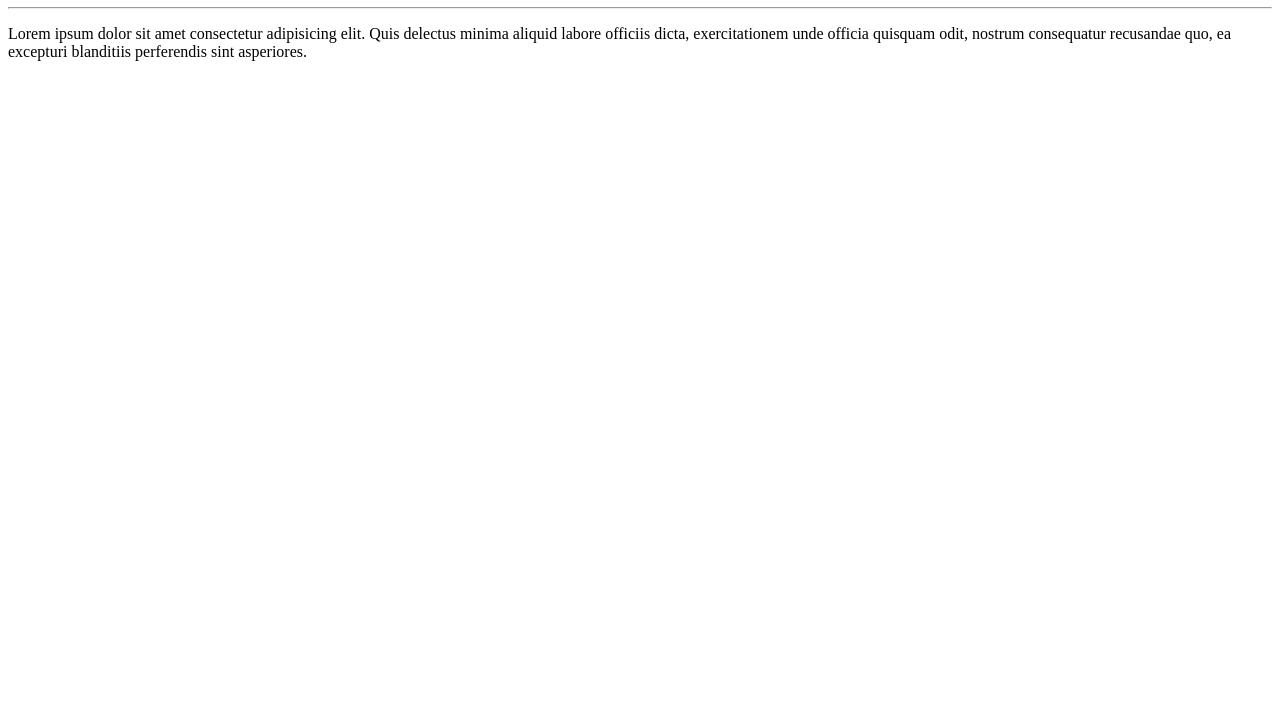
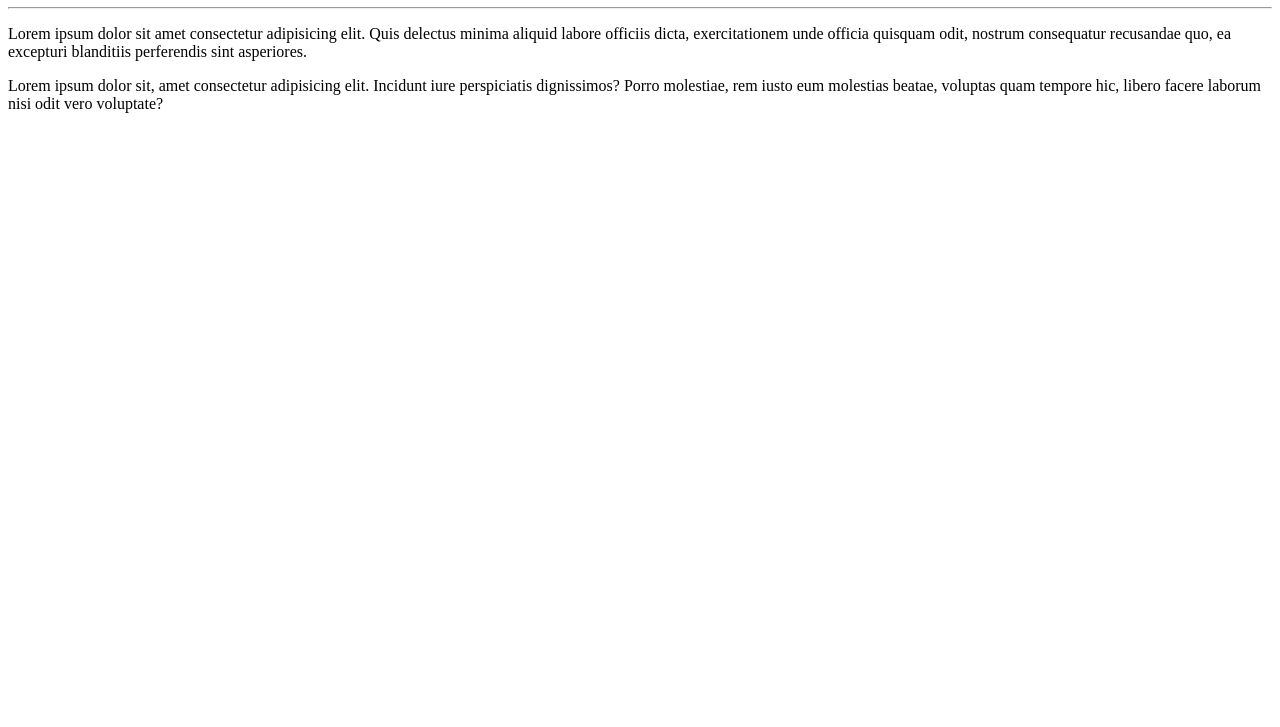
Before and after one commit to Jeffersonfreire/Olamundo, a plain HTML site: page Site-Exemplo/index.html in a window 1280 px wide. Shown: the part 73-800 px from the top of the page. Drawn offline with Linux system fonts and the light colour scheme.

Commit message:
adcionei um paragrafo

```diff
--- a/Site-Exemplo/index.html
+++ b/Site-Exemplo/index.html
@@ -10,5 +10,6 @@
     <h1>Olá Mundo</h1>
     <hr>
     <p>Lorem ipsum dolor sit amet consectetur adipisicing elit. Quis delectus minima aliquid labore officiis dicta, exercitationem unde officia quisquam odit, nostrum consequatur recusandae quo, ea excepturi blanditiis perferendis sint asperiores.</p>
+    <p>Lorem ipsum dolor sit, amet consectetur adipisicing elit. Incidunt iure perspiciatis dignissimos? Porro molestiae, rem iusto eum molestias beatae, voluptas quam tempore hic, libero facere laborum nisi odit vero voluptate?</p>
 </body>
 </html>
```
